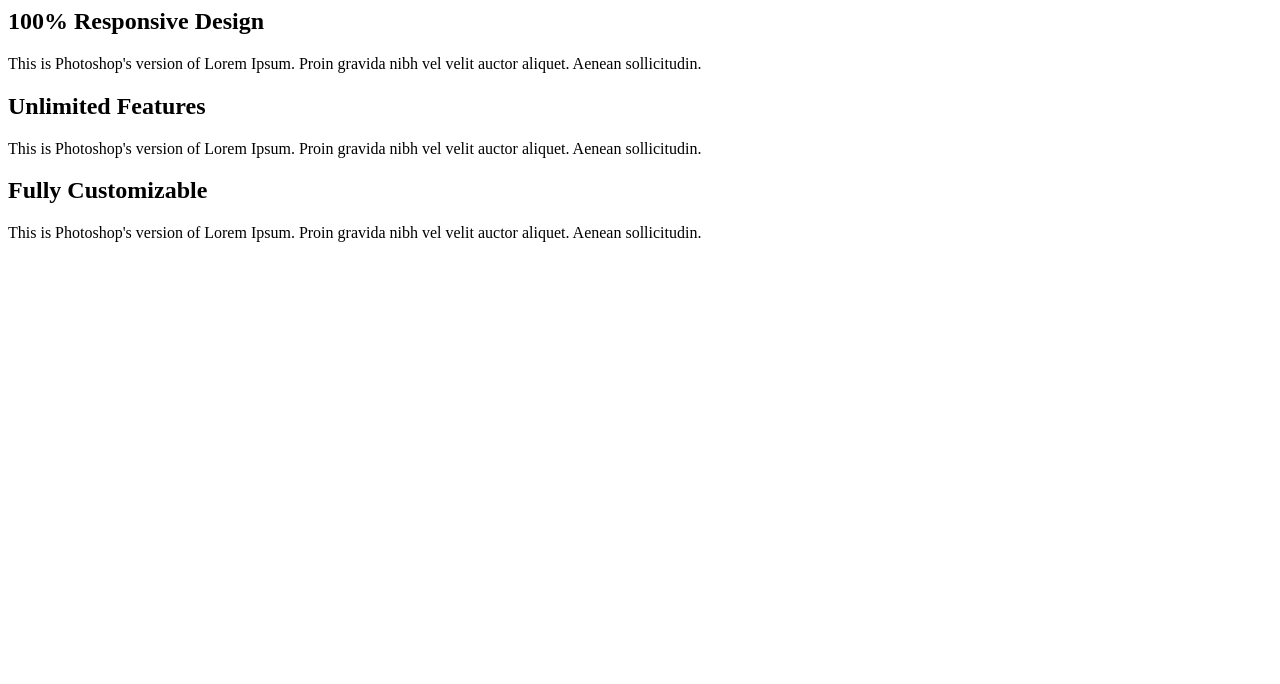
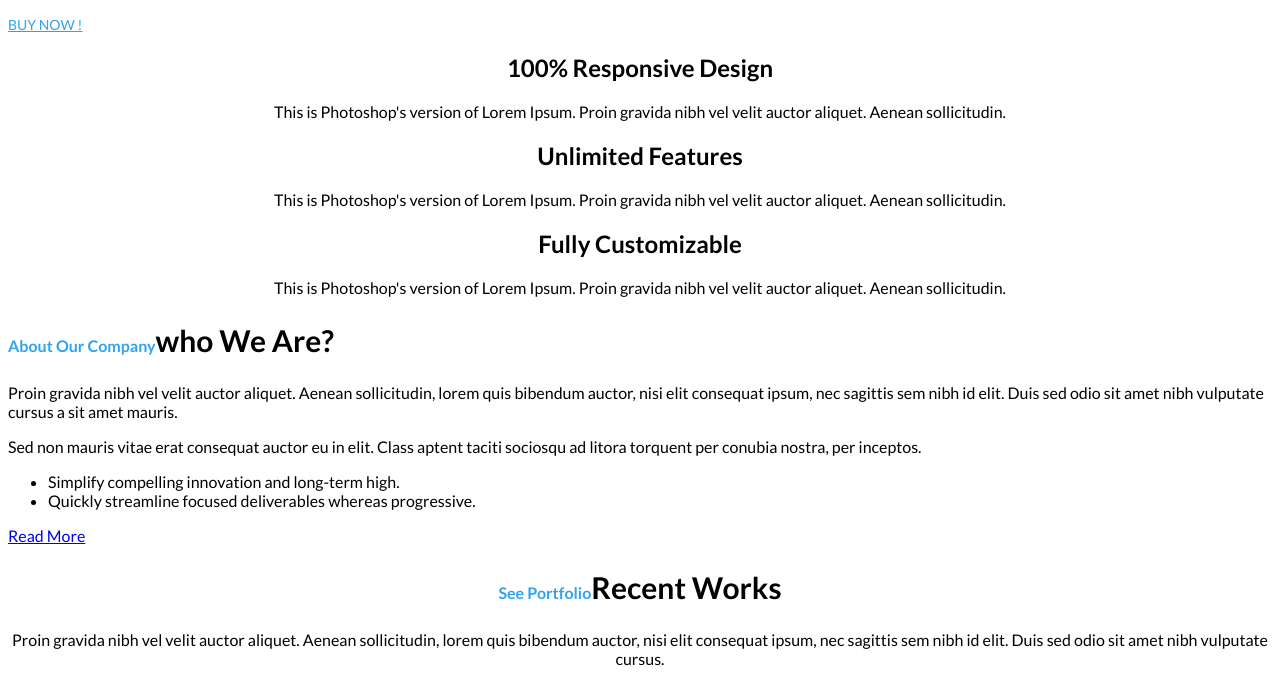
Before and after one commit to angrythunderbird/blackmesa, a plain HTML site: page index.html in a window 1280 px wide. Shown: the part 531-1215 px from the top of the page. Before the commit the page ends 800 px from the top, so only its background shows below. Drawn offline with Linux system fonts and the light colour scheme.

Commit message:
text style

```diff
--- a/index.html
+++ b/index.html
@@ -4,8 +4,10 @@
    <meta charset="UTF-8">
    <meta name="viewport" content="width=device-width, initial-scale=1.0">
    <meta http-equiv="X-UA-Compatible" content="ie=edge">
+   <title>Simple landing</title>
+   <link href="https://fonts.googleapis.com/css?family=Lato:400,700|Raleway:400,600,800&display=swap" rel="stylesheet">
    <link rel="stylesheet" href="/src/css/style.min.css">
-   <title>Simple landing</title>
+
 </head>
 <body>
    <header>
@@ -15,26 +17,18 @@
                Have any questions?
             </li>
             <li class="info-item">
-               <a class="info-link" href="mailto:support@example.com">
-                  support@example.com
-               </a>
+               <a class="info-link" href="mailto:support@example.com">support@example.com</a>
             </li>
             <li class="info-item">
-               <a class="info-link" href="tel:+1 814 251 152">
-                  +1 814 251 152
-               </a>
+               <a class="info-link" href="tel:+1 814 251 152">+1 814 251 152</a>
             </li>
          </ul>
          <ul class="info">
             <li class="info-item">
-               <a class="info-link" href="#">
-                  Login
-               </a>
+               <a class="info-link" href="#">Login</a>
             </li>
             <li class="info-item">
-               <a class="info-link" href="#">
-                  Register
-               </a>
+               <a class="info-link" href="#">Register</a>
             </li>
          </ul>
       </div>
@@ -44,44 +38,28 @@
          <nav>
             <ul class="nav">
                <li class="nav-item">
-                  <a href="#" class="nav-link">
-                     Home
-                  </a>
+                  <a href="#" class="nav-link">Home</a>
                </li>
                <li class="nav-item">
-                  <a href="#" class="nav-link">
-                     Page
-                  </a>
+                  <a href="#" class="nav-link">Page</a>
                </li class="nav-item">
                <li>
-                  <a href="#" class="nav-link">
-                     Portfolio
-                  </a>
+                  <a href="#" class="nav-link">Portfolio</a>
                </li>
                <li class="nav-item">
-                  <a href="#" class="nav-link">
-                     Blog
-                  </a>
+                  <a href="#" class="nav-link">Blog</a>
                </li>
                <li class="nav-item">
-                  <a href="#" class="nav-link">
-                     Shop
-                  </a>
+                  <a href="#" class="nav-link">Shop</a>
                </li>
                <li class="nav-item">
-                  <a href="#" class="nav-link">
-                     Shortcodes
-                  </a>
+                  <a href="#" class="nav-link">Shortcodes</a>
                </li>
                <li class="nav-item">
-                  <a href="#" class="nav-link">
-                     Features
-                  </a>
+                  <a href="#" class="nav-link">Features</a>
                </li>
                <li class="nav-item">
-                  <a href="#" class="nav-link">
-                     Contact
-                  </a>
+                  <a href="#" class="nav-link">Contact</a>
                </li>
                <li>
                   <button></button>
@@ -93,45 +71,45 @@
          </nav>
       </div>
 
-      <div class="title">
-         <p>
-            Quickly Setup Your Website
-         </p>
-         <h1>
-            Stepup is designed specially for Startups
-         </h1>
+      <div class="title center">
+         <p>Quickly Setup Your Website</p>
+         <h1>Stepup is designed specially for Startups</h1>
       </div>
       <div>
-         <a href="#" class="btn">
-            Buy now !
-         </a>
+         <a href="#" class="btn">Buy now !</a>
       </div>
    </header>
 
    <main>
-      <div>
-         <h2>
-            100% Responsive Design
-         </h2>
-         <p>
-            This is Photoshop's version  of Lorem Ipsum. Proin gravida nibh vel velit auctor aliquet. Aenean sollicitudin.
-         </p>
+      <div class="box center">
+         <div class="box-item">
+            <h2>100% Responsive Design</h2>
+            <p>This is Photoshop's version  of Lorem Ipsum. Proin gravida nibh vel velit auctor aliquet. Aenean sollicitudin.</p>
+         </div>
+         <div class="box-item">
+            <h2>Unlimited Features</h2>
+            <p>This is Photoshop's version  of Lorem Ipsum. Proin gravida nibh vel velit auctor aliquet. Aenean sollicitudin.</p>
+         </div>
+         <div class="box-item">
+            <h2>Fully Customizable</h2>
+            <p>This is Photoshop's version  of Lorem Ipsum. Proin gravida nibh vel velit auctor aliquet. Aenean sollicitudin.</p>
+         </div>
       </div>
-      <div>
-         <h2>
-            Unlimited Features
-         </h2>
-         <p>
-            This is Photoshop's version  of Lorem Ipsum. Proin gravida nibh vel velit auctor aliquet. Aenean sollicitudin.
-         </p>
-      </div>
-      <div>
-         <h2>
-            Fully Customizable
-         </h2>
-         <p>
-            This is Photoshop's version  of Lorem Ipsum. Proin gravida nibh vel velit auctor aliquet. Aenean sollicitudin.
-         </p>
+
+      <h2 class="title-h2"><span>about our company</span>who we are?</h2>
+      <div></div>
+      <p class="description">Proin gravida nibh vel velit auctor aliquet. Aenean sollicitudin, lorem quis bibendum auctor, nisi elit consequat ipsum, nec sagittis sem nibh id elit. Duis sed odio sit amet nibh vulputate cursus a sit amet mauris.</p>
+      <p class="description">Sed non  mauris vitae erat consequat auctor eu in elit. Class aptent taciti sociosqu ad litora torquent per conubia nostra, per inceptos.</p>
+      <ul class="list-description">
+         <li>Simplify compelling innovation and long-term high.</li>
+         <li>Quickly streamline focused deliverables whereas progressive.</li>
+      </ul>
+      <a href="#">Read More</a>
+
+      <div class="center">
+         <h2 class="title-h2"><span>See Portfolio</span>Recent Works</h2>
+         <div></div>
+         <p class="description">Proin gravida nibh vel velit auctor aliquet. Aenean sollicitudin, lorem quis bibendum auctor, nisi elit consequat ipsum, nec sagittis sem nibh id elit. Duis sed odio sit amet nibh vulputate cursus.</p>
       </div>
    </main>
 
--- a/src/sass/style.sass
+++ b/src/sass/style.sass
@@ -1,14 +1,54 @@
+$blue-text: #30a3f0
+$gray-text: rgba(68, 68, 68, 0.5)
+$black-text: #000000
+
+
+
+
+body
+  font-family: 'Lato', sans-serif
+  font-weight: 400
+  font-size: 16px
+
+.center
+  text-align: center
+
 .info-item,.info-link
   color: rgba(255, 255, 255, 0.3)
+  font-size: 14px
 
 .nav-link
   color: #444444
 
 .title p
   color: #30a3f0
+  text-transform: capitalize
+  font-size: 18px
 
 .title h1
   color: #ffffff
+  text-transform: uppercase
+  font-size: 45px
 
 .btn
   color: #30a3f0
+  text-transform: uppercase
+  font-size: 14px
+
+.box
+  &_item h2
+    font-family: 'Raleway', sans-serif
+    font-weight: 600
+    font-size: 20px
+  &_item p
+    color: $gray-text
+
+.title-h2
+  font-size: 30px
+  font-weight: 800
+  text-transform: capitalize
+
+.title-h2 span
+  font-size: 16px
+  color: #30a3f0
+  text-transform: capitalize
```
Also changed, not shown: src/css/style.min.css, 1 other file.
